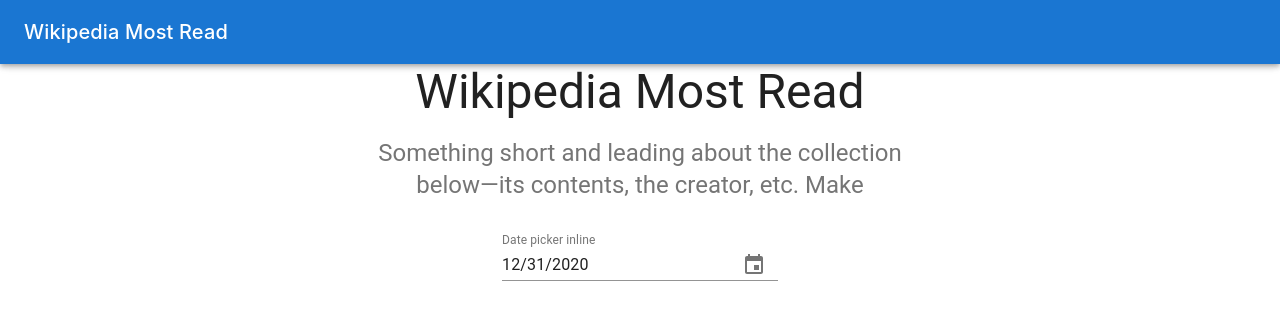
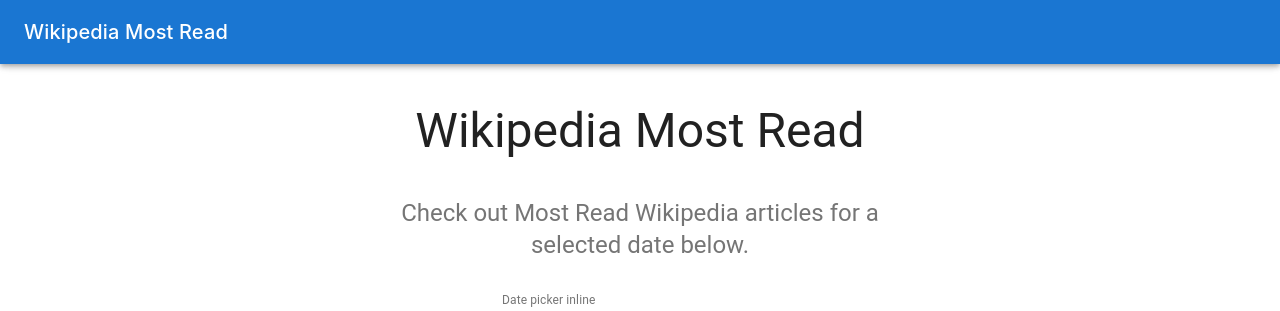
Before and after one commit to SwarnaKishore/wikipedia-most-read, a React (Create React App) app: page / in a window 1280 px wide. Shown: the top 311 px of the page. Built offline with nearby package versions, Linux system fonts and the light colour scheme; no server answers.

Commit message:
added spacing for the header

```diff
--- a/src/App.css
+++ b/src/App.css
@@ -14,14 +14,12 @@
 }
 
 .App-header {
-  background-color: #282c34;
-  min-height: 100vh;
-  display: flex;
-  flex-direction: column;
-  align-items: center;
-  justify-content: center;
-  font-size: calc(10px + 2vmin);
-  color: white;
+  margin-top: 7% !important;
+  margin-bottom: 7% !important;
+}
+
+.Articles-container {
+  margin-top: 1% !important;
 }
 
 .App-link {
--- a/src/App.js
+++ b/src/App.js
@@ -85,18 +85,17 @@
 
         <Container maxWidth="lg">
           <Container maxWidth="sm">
-              <Typography component="h3" variant="h3" align="center" color="textPrimary" gutterBottom>
+              <Typography component="h3" variant="h3" align="center" color="textPrimary" gutterBottom className="App-header">
                   Wikipedia Most Read
                 </Typography>
                 <Typography variant="h5" align="center" color="textSecondary" paragraph>
-                  Something short and leading about the collection below—its contents, the creator, etc.
-                  Make
+                  Check out Most Read Wikipedia articles for a selected date below.
               </Typography>
               <DatePicker />
           </Container>
 
           { mostReadArticles && mostReadArticles.length === 0 ?  <CircularProgress /> : '' }
-          <Grid container justify="center" spacing={10}>
+          <Grid container justify="center" spacing={10} className="Articles-container">
             {mostReadArticles.map((entry, index) => (
             <Grid key={index} item>
               <MostReadArticleCard article={entry}/>
```
Also changed, not shown: 1 other file (tests, documents, lock files or other folders).
